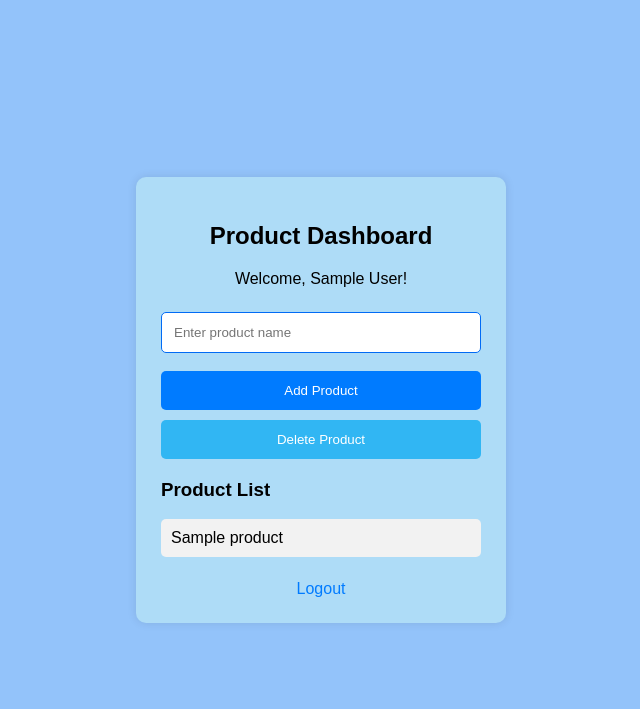
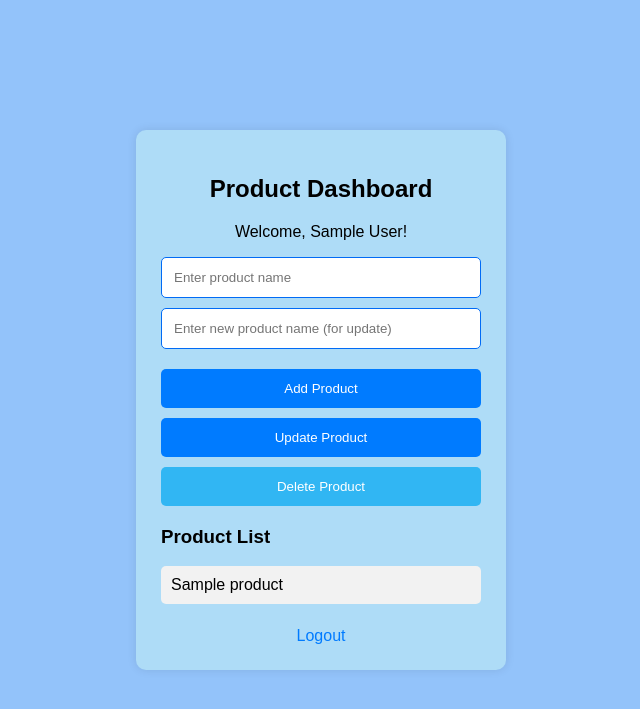
Before and after one commit to GazeNab/MyWebsite, a PHP site: page /dashboard.php in a window 1280 px wide. Shown: the top 709 px of the page, without its empty margins (319-959 px from the left). Run offline with PHP 8.4, Linux system fonts and the light colour scheme; the visitor is signed in with stand-in values (Sample User, id 1); tables that the repository leaves empty or names only in its code hold one stand-in row (values such as "Sample post").

Commit message:
Updated the spacing!

```diff
--- a/css/style.css
+++ b/css/style.css
@@ -1,11 +1,9 @@
 body {
     font-family: Arial, sans-serif;
     background-color: #93c3fa;
-
     display: flex;
     justify-content: center;
     align-items: center;
-
     min-height: 100vh;
     margin: 0;
 }
@@ -14,10 +12,8 @@ body {
     background-color: rgb(174, 220, 247);
     width: 320px;
     padding: 25px;
-
     border-radius: 10px;
     text-align: center;
-
     box-shadow: 0 0 10px rgba(0, 0, 0, 0.1);
 }
 
@@ -28,24 +24,24 @@ h2 {
 input {
     width: 100%;
     padding: 12px;
-    margin: 8px 0;
-
+    margin: 0px 0;
     border: 1px solid #016bf5;
     border-radius: 5px;
+    box-sizing: border-box;
 
-    box-sizing: border-box;
+}
+
+form input {
+    margin-bottom: 10px;
 }
 
 button {
     width: 100%;
     padding: 12px;
-
     background-color: #007bff;
     color: white;
-
     border: none;
     border-radius: 5px;
-
     cursor: pointer;
     margin-top: 10px;
 }
--- a/pages/dashboard.php
+++ b/pages/dashboard.php
@@ -27,6 +27,28 @@ if (isset($_POST['add'])) {
         $stmt->close();
     } else {
         $message = "Please enter a product name.";
+    }
+}
+
+if (isset($_POST['update'])) {
+    $product = trim($_POST['product']);
+    $newProduct = trim($_POST['new_product']);
+
+    if ($product != "" && $newProduct != "") {
+        $sql = "UPDATE products SET product_name = ? WHERE product_name = ?";
+        $stmt = $conn->prepare($sql);
+        $stmt->bind_param("ss", $newProduct, $product);
+        $stmt->execute();
+
+        if ($stmt->affected_rows > 0) {
+            $message = "Product updated successfully!";
+        } else {
+            $message = "Product not found!";
+        }
+
+        $stmt->close();
+    } else {
+        $message = "Please enter both current and new product names.";
     }
 }
 
@@ -75,7 +97,9 @@ $result = $conn->query($sql);
 
     <form action="" method="POST">
         <input type="text" name="product" placeholder="Enter product name">
-        <button type="submit" name="add">Add Product</button>
+        <input type="text" name="new_product" placeholder="Enter new product name (for update)">
+        <button type="submit" name="add" class = "add">Add Product</button>
+        <button type="submit" name="update">Update Product</button>
         <button type="submit" name="delete" class="delete">Delete Product</button>
     </form>
 
```
